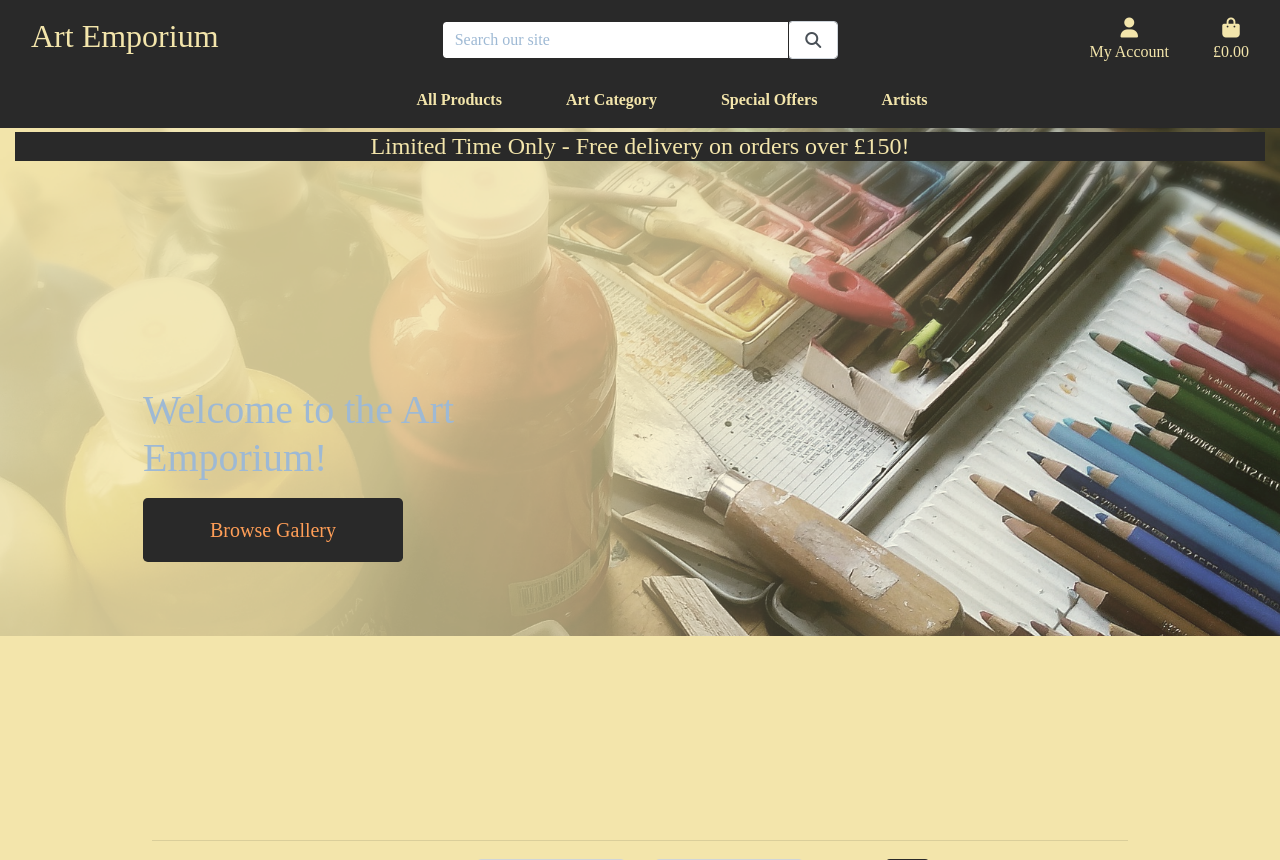
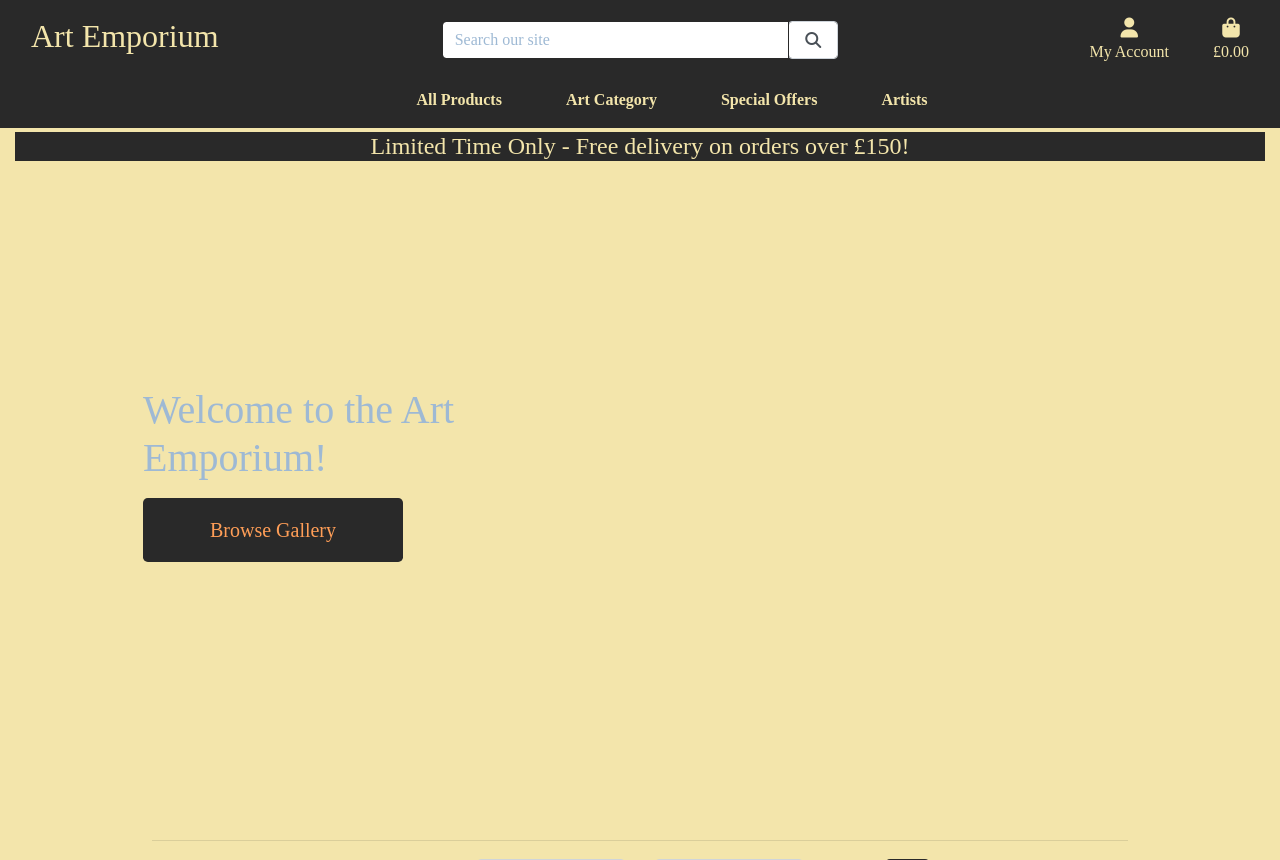
Before and after one commit to Ad-White/art_emporium, a Django app: page / in a window 1280 px wide. Shown: the top 860 px of the page. Run offline with Django 3.2, Linux system fonts and the light colour scheme; some libraries are stand-ins or nearby versions; some web fonts are replaced.

Commit message:
Remove reference to background image

```diff
--- a/static/css/base.css
+++ b/static/css/base.css
@@ -6,7 +6,6 @@ html {
 
 /* styling for the body */
 body {
-    background: url('/media/art_emporium_hero_image.png') no-repeat center center fixed;
     background-size: cover;
     height: calc(100vh - 164px);
     font-family: 'basic';
```
